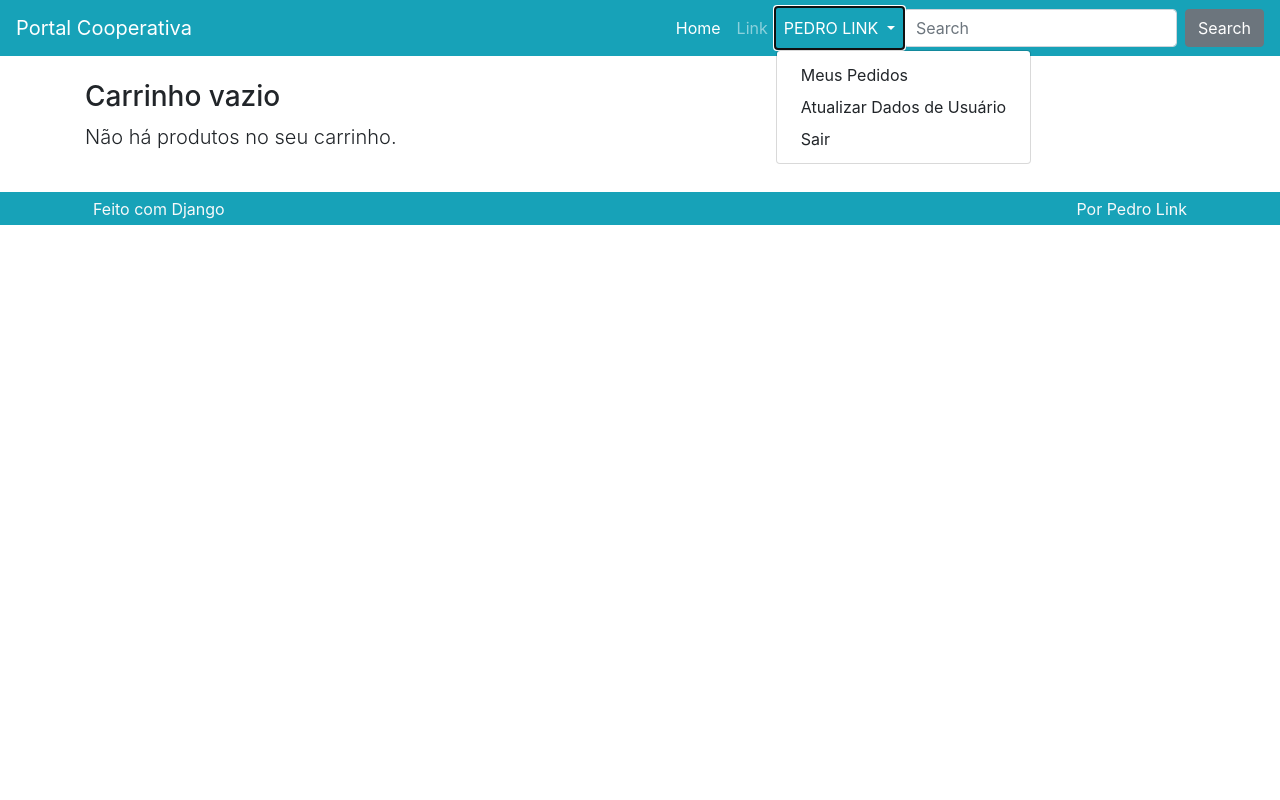
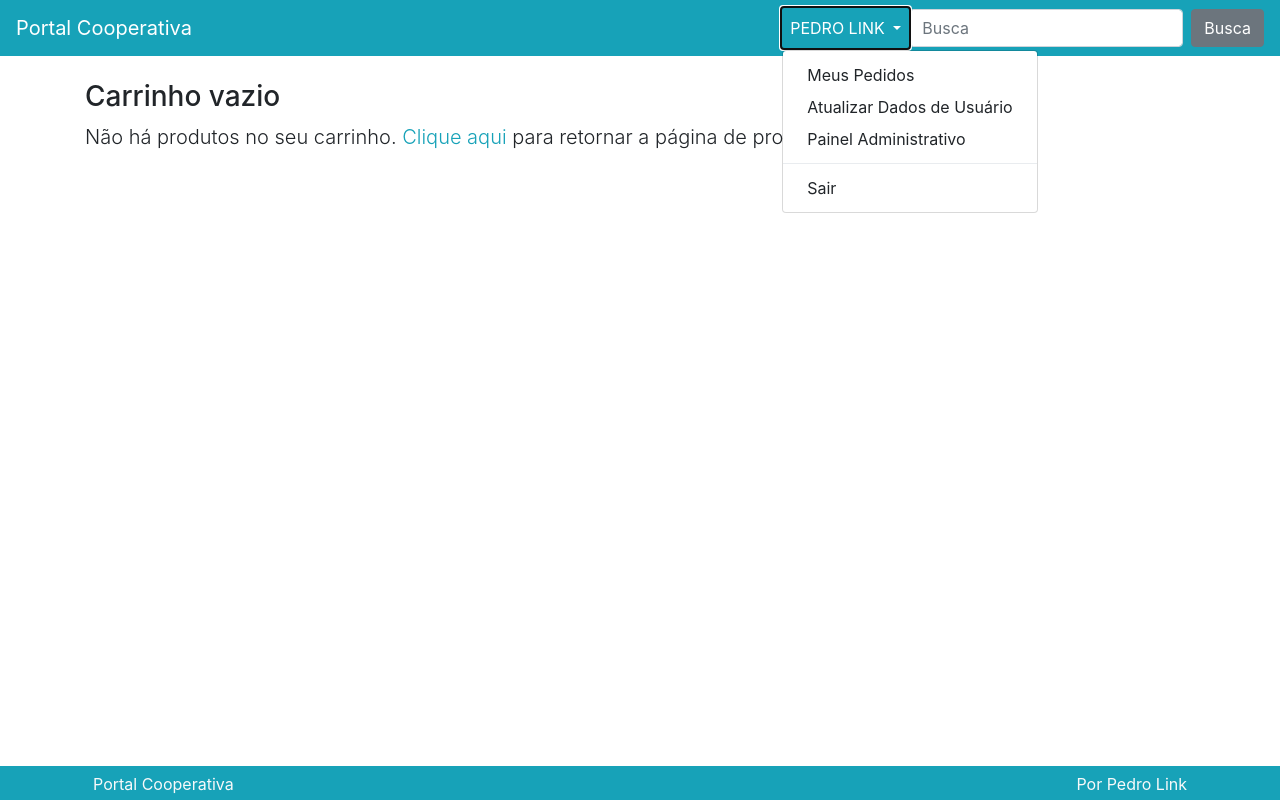
Before and after one commit to pedrolink/engenhariaIII, a Django app: page /carrinho/ in a window 1280 px wide, after a click on "PEDRO LINK". Run offline with Django 3.2, Linux system fonts and the light colour scheme; a user stored in the database is signed in; some libraries are stand-ins or nearby versions.

Commit message:
portal coop

```diff
--- a/portal_cooperativa/produto/templates/produto/carrinho.html
+++ b/portal_cooperativa/produto/templates/produto/carrinho.html
@@ -51,7 +51,8 @@
 <div class="row mt-3">
     <div class="col">
         <h3>Carrinho vazio</h3>
-        <p class="lead">Não há produtos no seu carrinho.</p>
+        <p class="lead">Não há produtos no seu carrinho. <a href="{% url 'produto:lista' %}">Clique aqui</a> para
+            retornar a página de produtos.</p>
     </div>
 </div>
 
--- a/portal_cooperativa/produto/templates/produto/lista.html
+++ b/portal_cooperativa/produto/templates/produto/lista.html
@@ -12,7 +12,7 @@
             <div class="card">
 
                 {% if produto.imagem %}
-                <a href="{{produto.slug}}">
+                <a href="{% url 'produto:detalhe' produto.slug %}">
                     <img class="card-img-top" src="{{produto.imagem.url}}" alt="{{produto.nome}}">
                 </a>
                 {% endif %}
@@ -38,7 +38,7 @@
                     </div>
                 </div>
                 <div class="card-footer bg-transparent border-top-light-custom text-center">
-                    <a href="{{produto.slug}}" class="btn btn-primary btn-sm m-1 btn-block">
+                    <a href="{% url 'produto:detalhe' produto.slug %}" class="btn btn-primary btn-sm m-1 btn-block">
                         <i class="fa fa-shopping-cart" aria-hidden="true"></i>
                         Comprar
                     </a>
--- a/portal_cooperativa/produto/urls.py
+++ b/portal_cooperativa/produto/urls.py
@@ -11,4 +11,5 @@ urlpatterns = [
     path('removercarrinho/', views.RemoverCarrinho.as_view(), name='removercarrinho'),
     path('carrinho/', views.Carrinho.as_view(), name='carrinho'),
     path('resumocompra/', views.ResumoCompra.as_view(), name='resumocompra'),
+    path('busca/', views.Busca.as_view(), name='busca'),
 ]
--- a/portal_cooperativa/produto/views.py
+++ b/portal_cooperativa/produto/views.py
@@ -7,6 +7,7 @@ from django.contrib import messages
 from . import models
 from pprint import pprint
 from perfil.models import Perfil
+from django.db.models import Q
 
 
 class ListaProdutos(ListView):
@@ -15,6 +16,27 @@ class ListaProdutos(ListView):
     context_object_name = 'produtos'
     paginate_by = 10
     ordering = ['-id']
+
+
+class Busca(ListaProdutos):
+    def get_queryset(self, *args, **kwargs):
+        termo = self.request.GET.get('termo') or self.request.session['termo']
+        qs = super().get_queryset(*args, **kwargs)
+
+        if not termo:
+            return qs
+
+        self.request.session['termo'] = termo
+
+        qs = qs.filter(
+            Q(nome__icontains=termo) |
+            Q(descricao_curta__icontains=termo) |
+            Q(descricao_longa__icontains=termo)
+        )
+
+        self.request.session.save()
+
+        return qs
 
 
 class DetalheProduto(DetailView):
@@ -44,6 +66,8 @@ class AdicionarCarrinho(View):
         produto = variacao.produto
 
         produto_id = produto.id
+        produto_categoria = produto.categoria
+        produto_id_fornecedor = produto.id_fornecedor
         produto_nome = produto.nome
         variacao_nome = variacao.nome or ''
         preco_unitario = variacao.preco
@@ -91,6 +115,8 @@ class AdicionarCarrinho(View):
         else:
             carrinho[variacao_id] = {
                 'produto_id': produto_id,
+                'produto_categoria': produto_categoria,
+                'produto_id_fornecedor': produto_id_fornecedor,
                 'produto_nome': produto_nome,
                 'variacao_nome': variacao_nome,
                 'variacao_id': variacao_id,
--- a/portal_cooperativa/templates/parciais/_footer.html
+++ b/portal_cooperativa/templates/parciais/_footer.html
@@ -1,11 +1,11 @@
 {% load static %}
 
-<footer class="container-fluid bg-primary">
+<footer class="container-fluid bg-primary" style="position: fixed; bottom: 0">
     <div class="container text-light">
         <div class="row">
             <div class="col">
                 <div class="p-1">
-                    <span class="align-middle p-1">Feito com Django</span>
+                    <span class="align-middle p-1">Portal Cooperativa</span>
                 </div>
             </div>
             <div class="col">
--- a/portal_cooperativa/templates/parciais/_nav.html
+++ b/portal_cooperativa/templates/parciais/_nav.html
@@ -9,13 +9,6 @@
 
     <div class="collapse navbar-collapse" id="navbarSupportedContent">
         <ul class="navbar-nav ml-auto">
-            <li class="nav-item active">
-                <a class="nav-link" href="#">Home <span class="sr-only">(current)</span></a>
-            </li>
-            <li class="nav-item">
-                <a class="nav-link" href="#">Link</a>
-            </li>
-
             {% if request.user.is_authenticated %}
             <li class="nav-item dropdown">
                 <a class="nav-link dropdown-toggle" href="#" id="navbarDropdown" role="button" data-toggle="dropdown"
@@ -29,14 +22,21 @@
                 <div class="dropdown-menu" aria-labelledby="navbarDropdown">
                     <a class="dropdown-item" href="{% url 'pedido:lista' %}">Meus Pedidos</a>
                     <a class="dropdown-item" href="{% url 'perfil:criar' %}">Atualizar Dados de Usuário</a>
+
+                    {% if request.user.is_staff %}
+                    <a class="dropdown-item" href="http://127.0.0.1:8000/admin/">Painel Administrativo</a>
+                    {% endif %}
+
+                    <div class="dropdown-divider"></div>
                     <a class="dropdown-item" href="{% url 'perfil:logout' %}">Sair</a>
-                    <!-- <div class="dropdown-divider"></div>
-                    <a class="dropdown-item" href="#">Something else here</a> -->
                 </div>
             </li>
             {% else %}
             <li class="nav-item">
-                <a class="nav-link" href="{% url 'perfil:criar' %}">Login | Cadastrar-se</a>
+                <a class="nav-link" href="{% url 'perfil:criar' %}">Login</a>
+            </li>
+            <li class="nav-item">
+                <a class="nav-link" href="{% url 'perfil:criar' %}">Cadastrar-se</a>
             </li>
             {% endif %}
 
@@ -56,9 +56,10 @@
             </li>
             {% endif %}
         </ul>
-        <form class="form-inline my-2 my-lg-0">
-            <input class="form-control mr-sm-2" type="search" placeholder="Search" aria-label="Search">
-            <button class="btn btn-secondary my-2 my-sm-0" type="submit">Search</button>
+        <form class="form-inline my-2 my-lg-0" method="GET" action="{% url 'produto:busca' %}">
+            <input name="termo" value="{{request.GET.termo}}" class="form-control mr-sm-2" type="busca"
+                placeholder="Busca" aria-label="Busca">
+            <button class="btn btn-secondary my-2 my-sm-0" type="submit">Busca</button>
         </form>
     </div>
 </nav>
--- a/portal_cooperativa/templates/parciais/_pagination.html
+++ b/portal_cooperativa/templates/parciais/_pagination.html
@@ -2,7 +2,6 @@
 
 <div class="col mt-3 mb-3">
     <div class="row">
-
         <div class="pagination">
             <ul class="pagination">
                 {% if page_obj.has_previous %}
```
Also changed, not shown: portal_cooperativa/perfil/admin.py (+9 -1 lines), portal_cooperativa/perfil/models.py (+10 -0 lines), portal_cooperativa/db.sqlite3, portal_cooperativa/pedido/templates/pedido/salvar_pedido.html (deleted).
